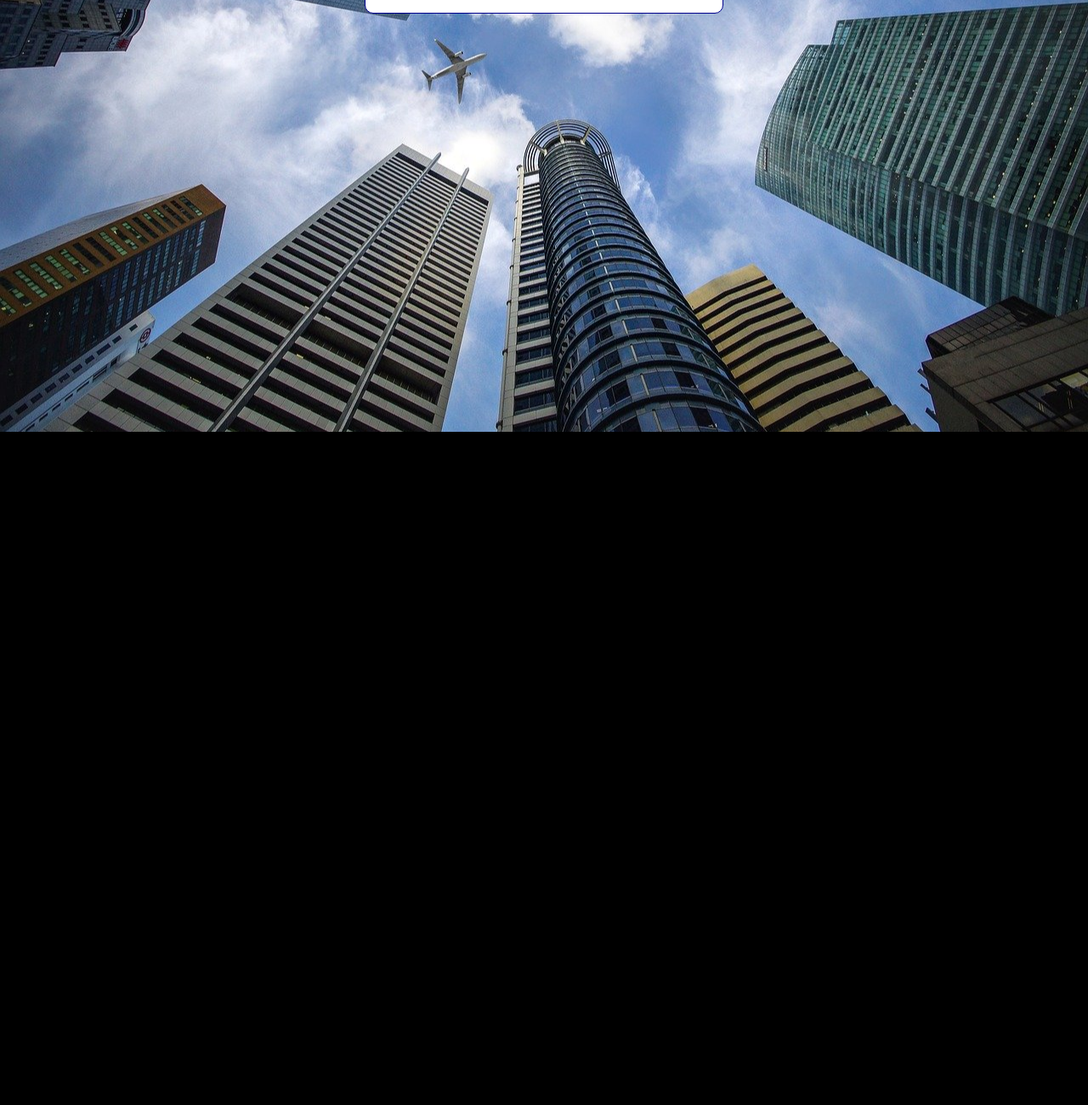
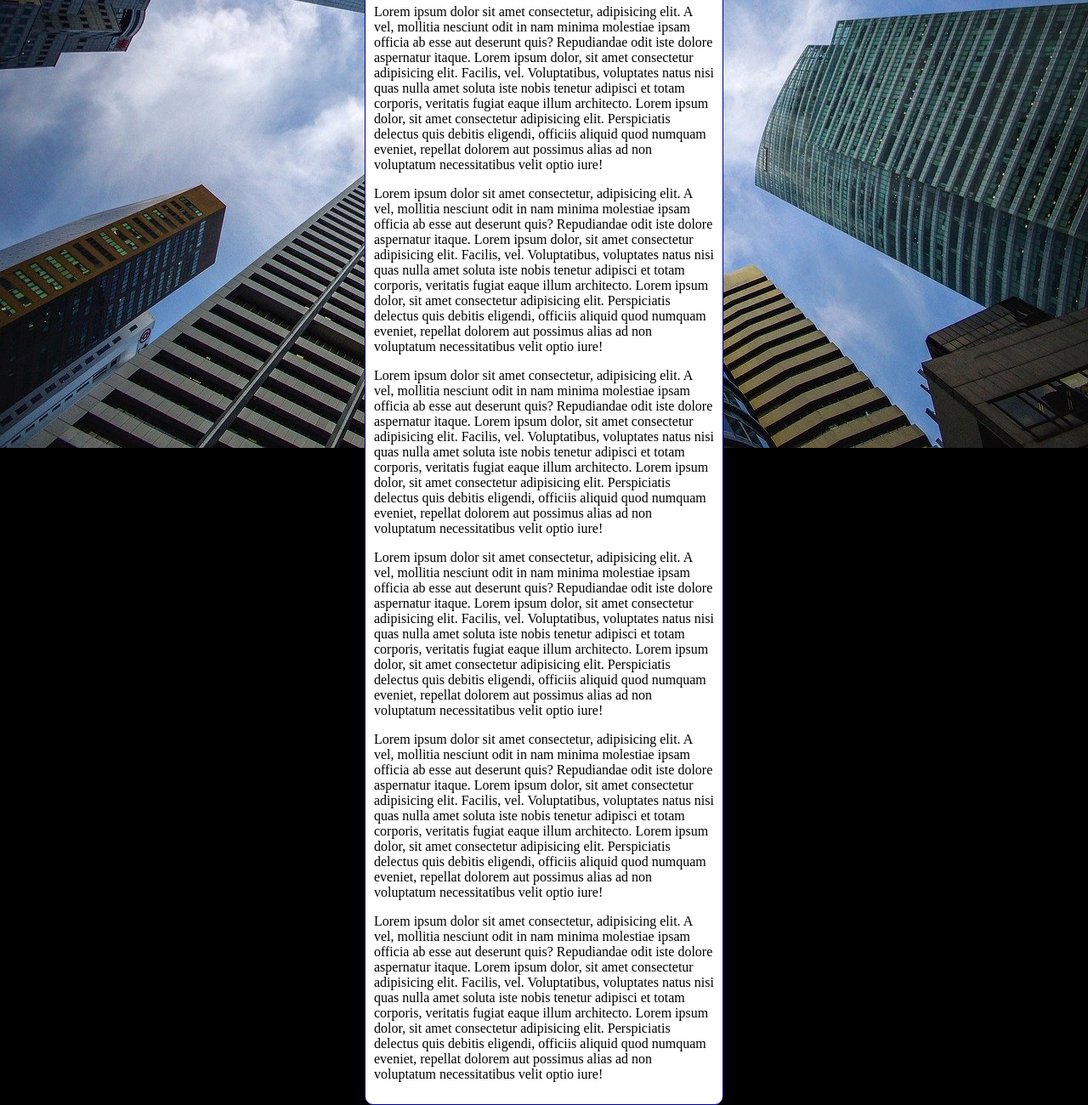
Before and after one commit to Shirleanojr/html-css, a plain HTML site: page exercicios/ex022/fundo006.html in a window 1280 px wide. Shown: the part 308-1608 px from the top of the page at 85% size. Before the commit the page ends 816 px from the top, so only its background shows below. Drawn offline with Linux system fonts and the light colour scheme.

Commit message:
teste de conteúdo extenso com imagens de fundo

```diff
--- a/exercicios/ex022/fundo006.html
+++ b/exercicios/ex022/fundo006.html
@@ -29,6 +29,13 @@
     <main>
         <h1>Teste de Imagem de Fundo</h1>
         <p>Lorem ipsum dolor sit amet consectetur, adipisicing elit. A vel, mollitia nesciunt odit in nam minima molestiae ipsam officia ab esse aut deserunt quis? Repudiandae odit iste dolore aspernatur itaque. Lorem ipsum dolor, sit amet consectetur adipisicing elit. Facilis, vel. Voluptatibus, voluptates natus nisi quas nulla amet soluta iste nobis tenetur adipisci et totam corporis, veritatis fugiat eaque illum architecto. Lorem ipsum dolor, sit amet consectetur adipisicing elit. Perspiciatis delectus quis debitis eligendi, officiis aliquid quod numquam eveniet, repellat dolorem aut possimus alias ad non voluptatum necessitatibus velit optio iure!</p>
+        <p>Lorem ipsum dolor sit amet consectetur, adipisicing elit. A vel, mollitia nesciunt odit in nam minima molestiae ipsam officia ab esse aut deserunt quis? Repudiandae odit iste dolore aspernatur itaque. Lorem ipsum dolor, sit amet consectetur adipisicing elit. Facilis, vel. Voluptatibus, voluptates natus nisi quas nulla amet soluta iste nobis tenetur adipisci et totam corporis, veritatis fugiat eaque illum architecto. Lorem ipsum dolor, sit amet consectetur adipisicing elit. Perspiciatis delectus quis debitis eligendi, officiis aliquid quod numquam eveniet, repellat dolorem aut possimus alias ad non voluptatum necessitatibus velit optio iure!</p>
+        <p>Lorem ipsum dolor sit amet consectetur, adipisicing elit. A vel, mollitia nesciunt odit in nam minima molestiae ipsam officia ab esse aut deserunt quis? Repudiandae odit iste dolore aspernatur itaque. Lorem ipsum dolor, sit amet consectetur adipisicing elit. Facilis, vel. Voluptatibus, voluptates natus nisi quas nulla amet soluta iste nobis tenetur adipisci et totam corporis, veritatis fugiat eaque illum architecto. Lorem ipsum dolor, sit amet consectetur adipisicing elit. Perspiciatis delectus quis debitis eligendi, officiis aliquid quod numquam eveniet, repellat dolorem aut possimus alias ad non voluptatum necessitatibus velit optio iure!</p>
+        <p>Lorem ipsum dolor sit amet consectetur, adipisicing elit. A vel, mollitia nesciunt odit in nam minima molestiae ipsam officia ab esse aut deserunt quis? Repudiandae odit iste dolore aspernatur itaque. Lorem ipsum dolor, sit amet consectetur adipisicing elit. Facilis, vel. Voluptatibus, voluptates natus nisi quas nulla amet soluta iste nobis tenetur adipisci et totam corporis, veritatis fugiat eaque illum architecto. Lorem ipsum dolor, sit amet consectetur adipisicing elit. Perspiciatis delectus quis debitis eligendi, officiis aliquid quod numquam eveniet, repellat dolorem aut possimus alias ad non voluptatum necessitatibus velit optio iure!</p>
+        <p>Lorem ipsum dolor sit amet consectetur, adipisicing elit. A vel, mollitia nesciunt odit in nam minima molestiae ipsam officia ab esse aut deserunt quis? Repudiandae odit iste dolore aspernatur itaque. Lorem ipsum dolor, sit amet consectetur adipisicing elit. Facilis, vel. Voluptatibus, voluptates natus nisi quas nulla amet soluta iste nobis tenetur adipisci et totam corporis, veritatis fugiat eaque illum architecto. Lorem ipsum dolor, sit amet consectetur adipisicing elit. Perspiciatis delectus quis debitis eligendi, officiis aliquid quod numquam eveniet, repellat dolorem aut possimus alias ad non voluptatum necessitatibus velit optio iure!</p>
+        <p>Lorem ipsum dolor sit amet consectetur, adipisicing elit. A vel, mollitia nesciunt odit in nam minima molestiae ipsam officia ab esse aut deserunt quis? Repudiandae odit iste dolore aspernatur itaque. Lorem ipsum dolor, sit amet consectetur adipisicing elit. Facilis, vel. Voluptatibus, voluptates natus nisi quas nulla amet soluta iste nobis tenetur adipisci et totam corporis, veritatis fugiat eaque illum architecto. Lorem ipsum dolor, sit amet consectetur adipisicing elit. Perspiciatis delectus quis debitis eligendi, officiis aliquid quod numquam eveniet, repellat dolorem aut possimus alias ad non voluptatum necessitatibus velit optio iure!</p>
+        <p>Lorem ipsum dolor sit amet consectetur, adipisicing elit. A vel, mollitia nesciunt odit in nam minima molestiae ipsam officia ab esse aut deserunt quis? Repudiandae odit iste dolore aspernatur itaque. Lorem ipsum dolor, sit amet consectetur adipisicing elit. Facilis, vel. Voluptatibus, voluptates natus nisi quas nulla amet soluta iste nobis tenetur adipisci et totam corporis, veritatis fugiat eaque illum architecto. Lorem ipsum dolor, sit amet consectetur adipisicing elit. Perspiciatis delectus quis debitis eligendi, officiis aliquid quod numquam eveniet, repellat dolorem aut possimus alias ad non voluptatum necessitatibus velit optio iure!</p>
+
     </main>
 </body>
 </html>
```
